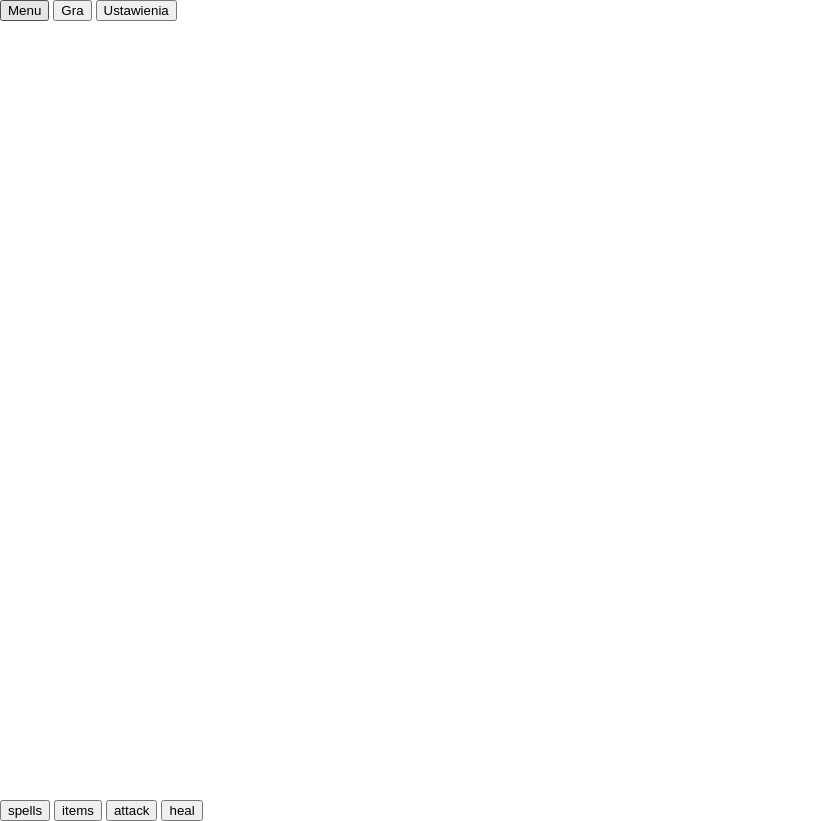
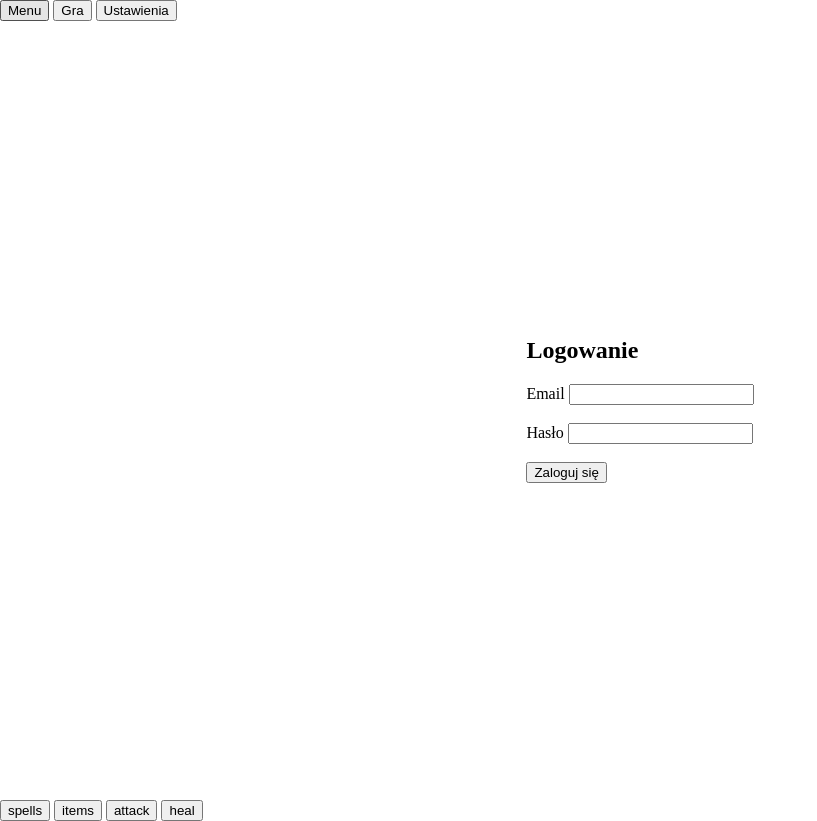
Before and after one commit to KasperZaw/turn-based-game, a website with bundled scripts: page index.html in a window 1280 px wide. Shown: the whole page, without its empty margins (0-817 px from the left). Built offline with nearby package versions, Linux system fonts and the light colour scheme.

Commit message:
sketch of login

```diff
--- a/index.css
+++ b/index.css
@@ -1,9 +1,11 @@
 @import "./characters/characters.css";
+@import url("./login-page.css");
 body {
     margin: 0;
 }
 nav {
     position: absolute;
+    margin: 0;
 }
 section {
     height: 100vh;
--- a/index.html
+++ b/index.html
@@ -13,7 +13,27 @@
               <button data-route="game" class="route-btn">Gra</button>
               <button data-route="settings" class="route-btn">Ustawienia</button>
             </nav>
-        <section data-view="menu">MENU</section>
+        <section data-view="menu">
+            <form>
+                <h2>Logowanie</h2>
+
+                <label>
+                  Email
+                  <input type="email" name="email" required>
+                </label>
+
+                <br><br>
+
+                <label>
+                  Hasło
+                  <input type="password" name="password" required>
+                </label>
+
+                <br><br>
+
+                <button type="submit">Zaloguj się</button>
+              </form>
+        </section>
         <section data-view="game" hidden>
             <div class="fight-arena">
                 <div class="characters-group"></div>
--- /dev/null
+++ b/login-page.css
@@ -0,0 +1,9 @@
+[data-view="menu"] {
+    display: flex;
+    align-items: center;
+    justify-content: center;
+  }
+
+  [data-view="menu"][hidden] {
+    display: none;
+  }
```
